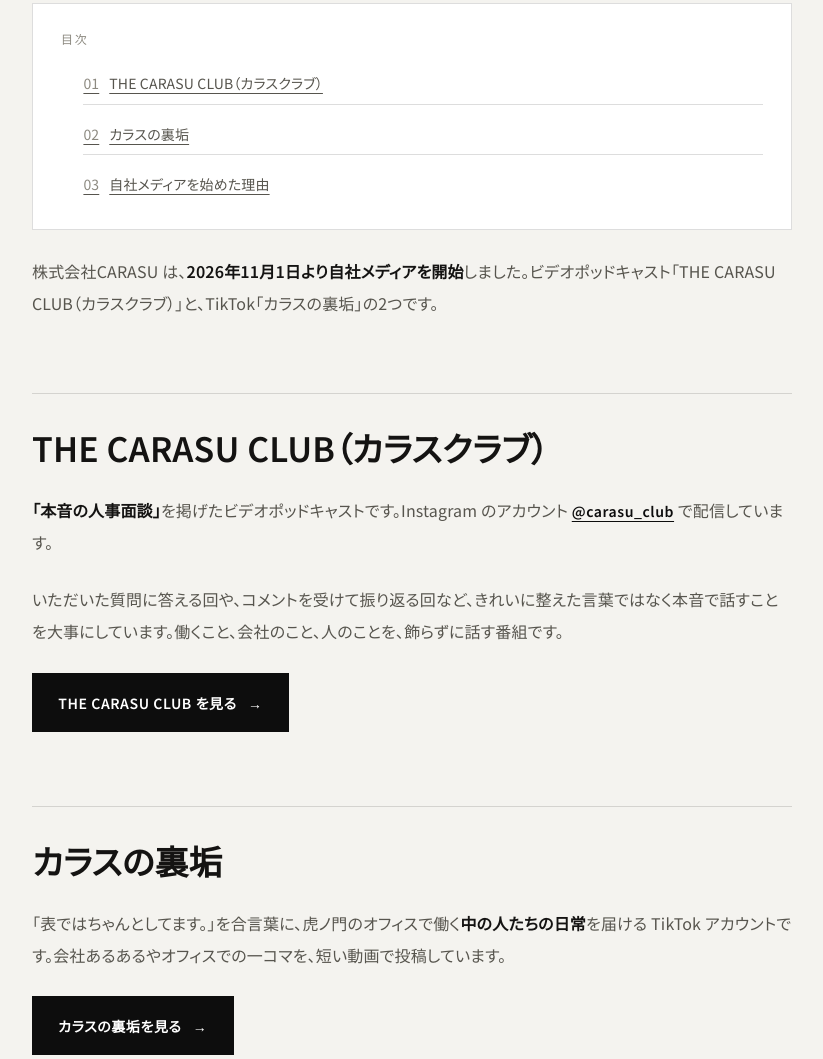
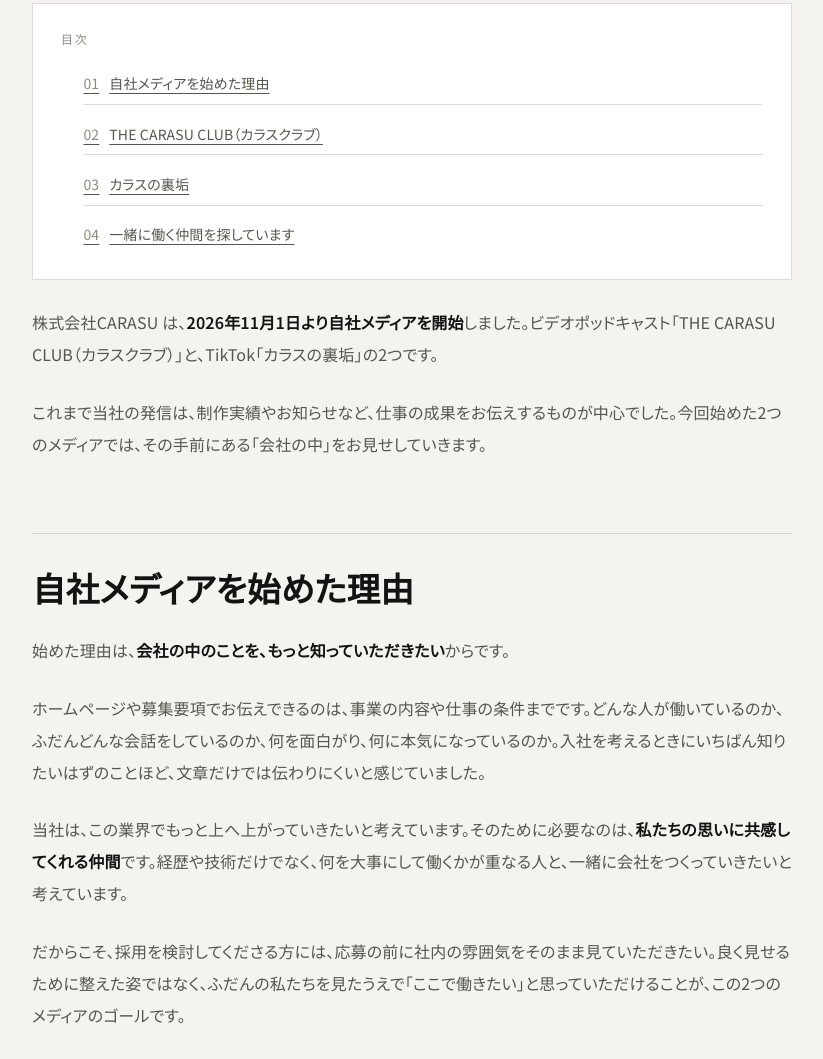
Before and after one commit to sho-umeda/carasu-website, a plain HTML site: page news-owned-media-2026.html in a window 1280 px wide. Shown: the part 1460-2519 px from the top of the page, without its empty margins (228-1051 px from the left). Drawn offline with Linux system fonts and the light colour scheme.

Commit message:
news: 自社メディア開始のお知らせの本文を増やし、始めた理由を書き直す
Co-Authored-By: Claude Fable 5.2 <noreply@anthropic.com>

```diff
--- a/news-owned-media-2026.html
+++ b/news-owned-media-2026.html
@@ -44,7 +44,7 @@
   "@type": "BlogPosting",
   "headline": "自社メディア「カラスの裏垢」「THE CARASU CLUB」を開始しました",
   "datePublished": "2026-11-01",
-  "dateModified": "2026-11-01",
+  "dateModified": "2026-11-15",
   "author": { "@type": "Organization", "name": "carasu inc." },
   "publisher": { "@type": "Organization", "name": "carasu inc.", "url": "https://carasu.jp/" },
   "mainEntityOfPage": "https://carasu.jp/news-owned-media-2026.html",
@@ -89,7 +89,7 @@
         <span class="sep">・</span>
         <time datetime="2026-11-01">2026.11.01</time>
         <span class="sep">・</span>
-        <span>読了 約2分</span>
+        <span>読了 約3分</span>
       </div>
     </div>
   </section>
@@ -109,26 +109,38 @@
       <nav class="toc" data-reveal aria-label="目次">
         <div class="toc-title">目次</div>
         <ol>
-          <li><a href="#s1">THE CARASU CLUB（カラスクラブ）</a></li>
-          <li><a href="#s2">カラスの裏垢</a></li>
-          <li><a href="#s3">自社メディアを始めた理由</a></li>
+          <li><a href="#s1">自社メディアを始めた理由</a></li>
+          <li><a href="#s2">THE CARASU CLUB（カラスクラブ）</a></li>
+          <li><a href="#s3">カラスの裏垢</a></li>
+          <li><a href="#s4">一緒に働く仲間を探しています</a></li>
         </ol>
       </nav>
 
       <p data-reveal>株式会社CARASU は、<strong>2026年11月1日より自社メディアを開始</strong>しました。ビデオポッドキャスト「THE CARASU CLUB（カラスクラブ）」と、TikTok「カラスの裏垢」の2つです。</p>
+      <p>これまで当社の発信は、制作実績やお知らせなど、仕事の成果をお伝えするものが中心でした。今回始めた2つのメディアでは、その手前にある「会社の中」をお見せしていきます。</p>
 
-      <h2 id="s1" data-reveal>THE CARASU CLUB（カラスクラブ）</h2>
+      <h2 id="s1" data-reveal>自社メディアを始めた理由</h2>
+      <p>始めた理由は、<strong>会社の中のことを、もっと知っていただきたい</strong>からです。</p>
+      <p>ホームページや募集要項でお伝えできるのは、事業の内容や仕事の条件までです。どんな人が働いているのか、ふだんどんな会話をしているのか、何を面白がり、何に本気になっているのか。入社を考えるときにいちばん知りたいはずのことほど、文章だけでは伝わりにくいと感じていました。</p>
+      <p>当社は、この業界でもっと上へ上がっていきたいと考えています。そのために必要なのは、<strong>私たちの思いに共感してくれる仲間</strong>です。経歴や技術だけでなく、何を大事にして働くかが重なる人と、一緒に会社をつくっていきたいと考えています。</p>
+      <p>だからこそ、採用を検討してくださる方には、応募の前に社内の雰囲気をそのまま見ていただきたい。良く見せるために整えた姿ではなく、ふだんの私たちを見たうえで「ここで働きたい」と思っていただけることが、この2つのメディアのゴールです。</p>
+
+      <h2 id="s2" data-reveal>THE CARASU CLUB（カラスクラブ）</h2>
       <p><strong>「本音の人事面談」</strong>を掲げたビデオポッドキャストです。Instagram のアカウント <a href="https://www.instagram.com/carasu_club/" class="link" target="_blank" rel="noopener">@carasu_club</a> で配信しています。</p>
-      <p>いただいた質問に答える回や、コメントを受けて振り返る回など、きれいに整えた言葉ではなく本音で話すことを大事にしています。働くこと、会社のこと、人のことを、飾らずに話す番組です。</p>
+      <p>人事面談というと、あらたまった場で、当たりさわりのない言葉を交わすものを思い浮かべるかもしれません。この番組では反対に、働くこと、会社のこと、人のことを、きれいに整えずに話します。</p>
+      <p>いただいた質問に答える回もあれば、寄せられたコメントを受けて自分たちを振り返る回もあります。見てくださる方とのやりとりを、そのまま次の回の中身にしていく番組です。質問やコメントは、Instagram でお寄せください。</p>
+      <p>会社の考え方や、中にいる人の人となりを知りたい方は、まずこちらをご覧ください。</p>
       <p><a href="https://www.instagram.com/carasu_club/" class="btn btn--accent" style="color:#fff; text-decoration:none;" target="_blank" rel="noopener">THE CARASU CLUB を見る <span class="arrow">→</span></a></p>
 
-      <h2 id="s2" data-reveal>カラスの裏垢</h2>
-      <p>「表ではちゃんとしてます。」を合言葉に、虎ノ門のオフィスで働く<strong>中の人たちの日常</strong>を届ける TikTok アカウントです。会社あるあるやオフィスでの一コマを、短い動画で投稿しています。</p>
+      <h2 id="s3" data-reveal>カラスの裏垢</h2>
+      <p>「表ではちゃんとしてます。」を合言葉に、虎ノ門のオフィスで働く<strong>中の人たちの日常</strong>を届ける TikTok アカウントです。</p>
+      <p>会社あるあるや、オフィスでの何気ない一コマを、短い動画で投稿しています。仕事の合間の空気や、メンバー同士の距離感など、制作実績には写らない部分をご覧いただけます。</p>
+      <p>THE CARASU CLUB が「話して伝える」場だとすれば、カラスの裏垢は「見て伝わる」場です。肩の力を抜いて、気軽にのぞいてみてください。</p>
       <p><a href="https://www.tiktok.com/@carasuinc" class="btn btn--accent" style="color:#fff; text-decoration:none;" target="_blank" rel="noopener">カラスの裏垢を見る <span class="arrow">→</span></a></p>
 
-      <h2 id="s3" data-reveal>自社メディアを始めた理由</h2>
-      <p>当社は、企業の SNS 運用と映像制作を手がけています。自分たちでも発信の場を持ち、会社の中にいる人や空気を、そのままお伝えしていきます。</p>
-      <p>どちらのアカウントも、フォローやコメントをお待ちしています。一緒に働くことに興味を持っていただけた方は、<a href="recruit.html" class="link">採用情報</a>もあわせてご覧ください。</p>
+      <h2 id="s4" data-reveal>一緒に働く仲間を探しています</h2>
+      <p>2つのメディアを見て、当社の雰囲気や考え方に少しでも共感していただけた方は、ぜひ<a href="recruit.html" class="link">採用情報</a>もご覧ください。募集している職種と、選考の流れを掲載しています。</p>
+      <p>どちらのアカウントも、フォローやコメントをお待ちしています。</p>
 
       <!-- 記事末：シェア -->
       <div data-reveal style="display:flex; align-items:center; gap:16px; margin-top:3em; padding-top:2em; border-top:1px solid var(--line);">
```
